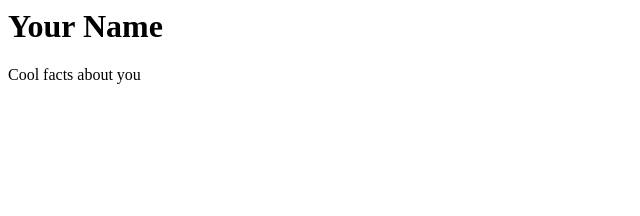
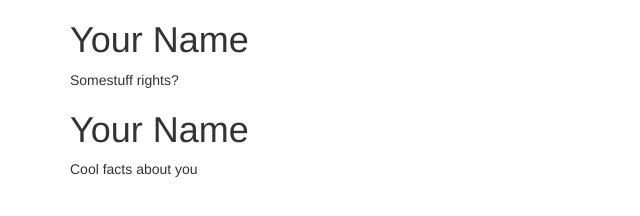
Before and after one commit to shenruyi1994/shenruyi.github.io, a plain HTML site: page index.html in a window 1280 px wide. Shown: the whole page, without its empty margins (0-640 px from the left). Drawn offline with nearby package versions, Linux system fonts and the light colour scheme.

Commit message:
OK added something

```diff
--- a/index.html
+++ b/index.html
@@ -1,3 +1,22 @@
+<!-- Latest compiled and minified CSS -->
+<link rel="stylesheet" href="https://maxcdn.bootstrapcdn.com/bootstrap/3.3.7/css/bootstrap.min.css" integrity="sha384-BVYiiSIFeK1dGmJRAkycuHAHRg32OmUcww7on3RYdg4Va+PmSTsz/K68vbdEjh4u" crossorigin="anonymous">
+
+
+<!-- Latest compiled and minified JavaScript -->
+<script src="https://maxcdn.bootstrapcdn.com/bootstrap/3.3.7/js/bootstrap.min.js" integrity="sha384-Tc5IQib027qvyjSMfHjOMaLkfuWVxZxUPnCJA7l2mCWNIpG9mGCD8wGNIcPD7Txa" crossorigin="anonymous"></script>
+
+<html>
+  <head>
+    <title>Your Name</title>
+  </head>
+  <body class="container">
+    <h1>Your Name</h1>
+    <p>
+      Somestuff rights?
+    </p>
+  </body>
+</html>
+
 <html>
   <head>
     <title>Your Name</title>
```
